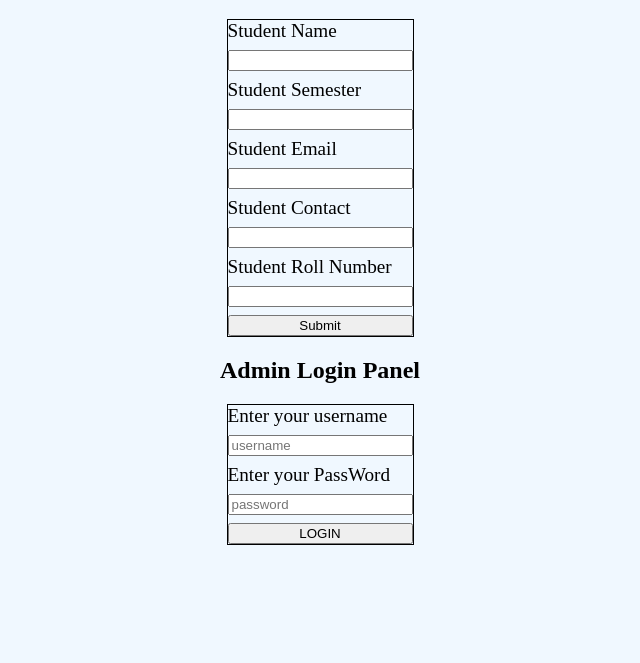
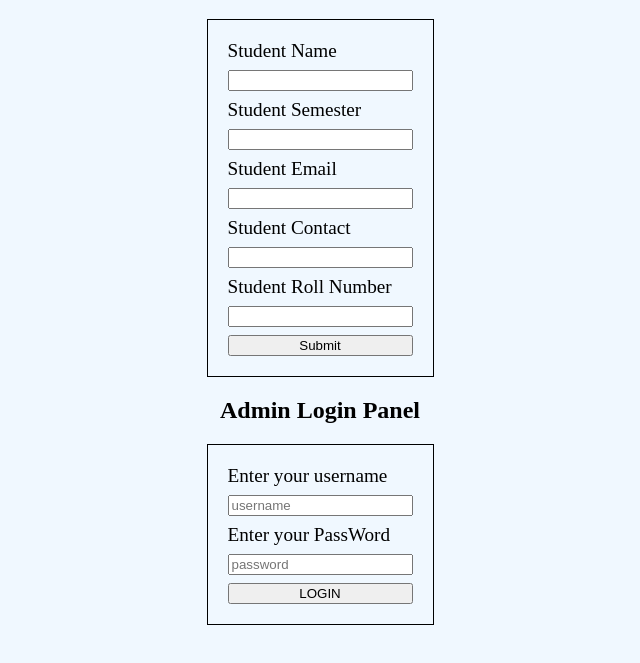
Before and after one commit to moinkhan1225/StudentRegistrationForm, a website: page index.html in a window 1280 px wide. Shown: the part 61-724 px from the top of the page, without its empty margins (320-960 px from the left). Drawn offline with Linux system fonts and the light colour scheme.

Commit message:
adding css to admin panel --FIX 13

```diff
--- a/public/styles.css
+++ b/public/styles.css
@@ -30,6 +30,5 @@ form{
     font-size: larger;
     gap:0.5rem;
     border: 1px solid black;
-    width: 100wv;
-    height: 100wv;
+    padding: 20px;
 }
```
